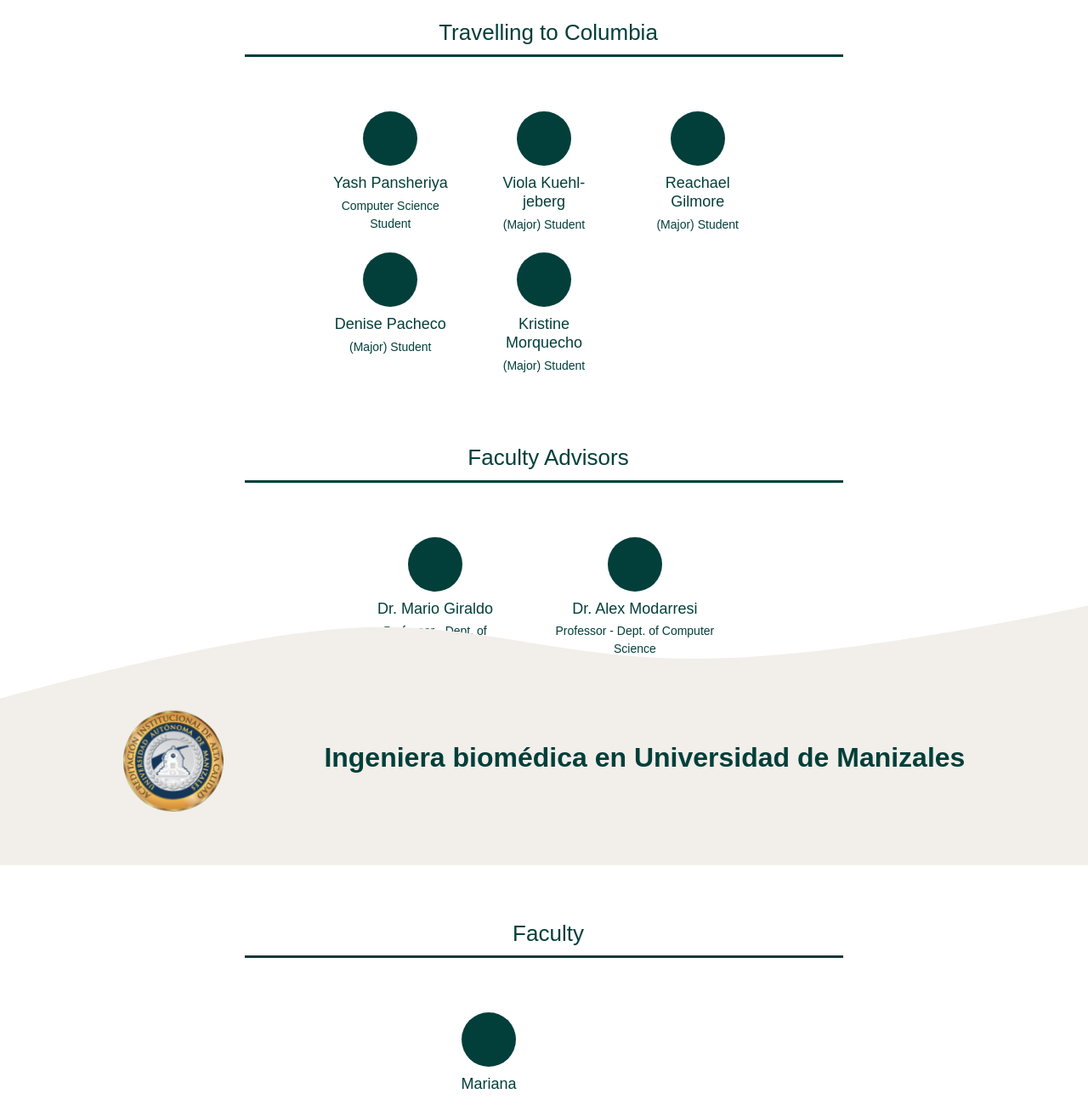
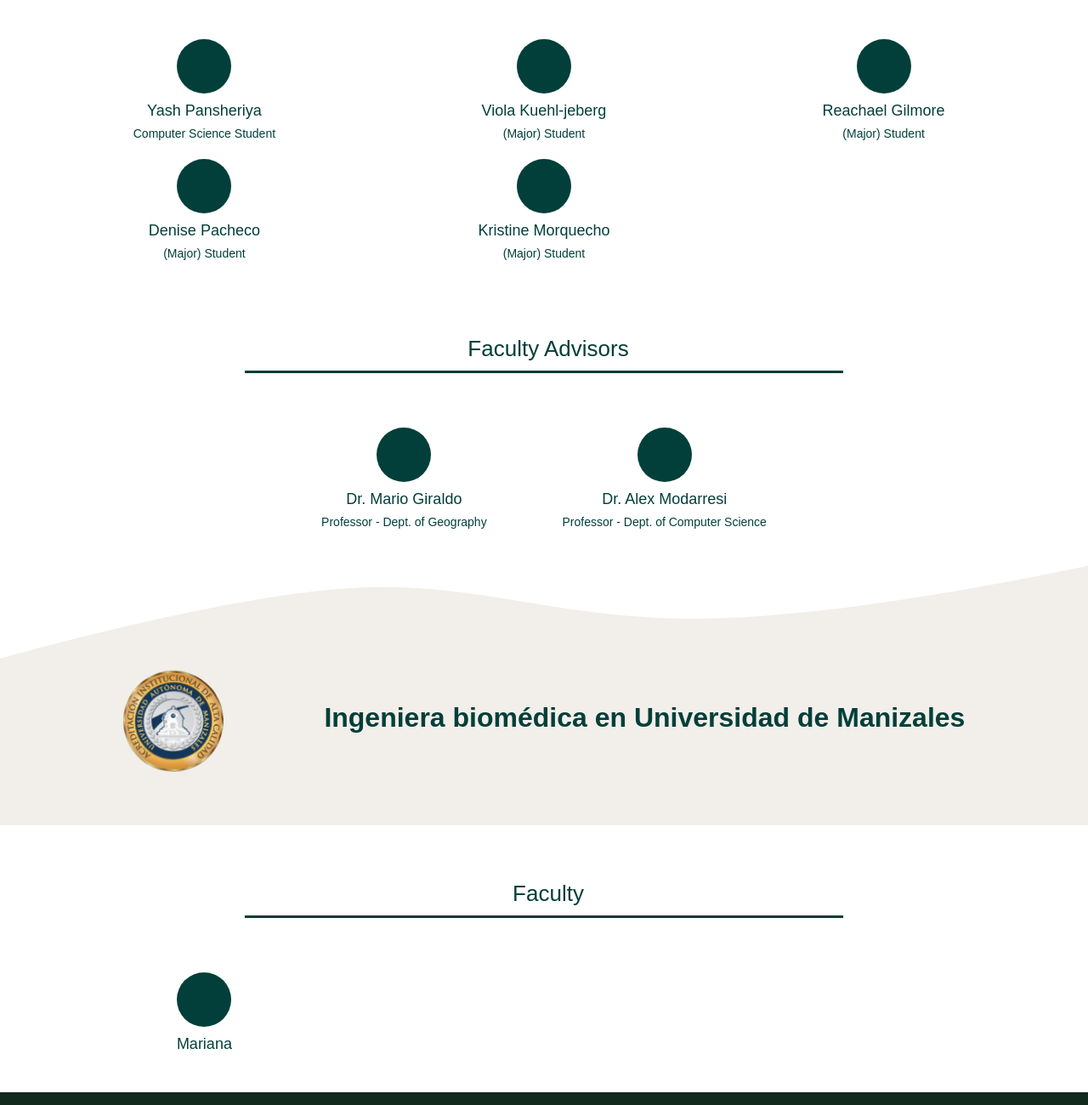
Before and after one commit to Vaish1405/colco-ml, a plain HTML site: page teams.html in a window 1280 px wide. Shown: the part 1780-3080 px from the top of the page at 85% size. Drawn offline with nearby package versions, Linux system fonts and the light colour scheme.

Commit message:
final updates for teams

```diff
--- a/teams.html
+++ b/teams.html
@@ -112,7 +112,7 @@
         <h3>Data Collection</h3>
         <hr class="line-break" />
 
-        <div class="team-grid">
+        <div class="team-grid container">
             <div class="team-member">
                 <div class="member-image"></div>
                 <h4>Andre Castillo Lee</h4>
@@ -151,7 +151,7 @@
         <h3>Travelling to Columbia</h3>
         <hr class="line-break" />
 
-        <div class="team-grid">
+        <div class="team-grid container">
             <div class="team-member">
                 <div class="member-image"></div>
                 <h4>Yash Pansheriya</h4>
@@ -185,7 +185,7 @@
         <h3>Faculty Advisors</h3>
         <hr class="line-break" />
 
-        <div class="team-grid d-flex justify-content-center">
+        <div class="team-grid container d-flex justify-content-center">
             <div class="team-member">
                 <div class="member-image"></div>
                 <h4>Dr. Mario Giraldo</h4>
@@ -199,7 +199,7 @@
         </div>
     </section>
 
-    <div class="uni">
+    <div class="uni mt-0">
         <svg class="svg-lg" viewBox="0 0 1440 344" fill="none" xmlns="http://www.w3.org/2000/svg">
             <path fill-rule="evenodd" clip-rule="evenodd" d="M1443 0C1443 0 1133.01 68.6134 931.887 70.6791C730.762 72.7447 626.386 17.0071 449.607 31.143C272.828 45.2788 -6 125.245 -6 125.245V344H1443V0Z" fill="#F2EEE9"/>
         </svg>
@@ -217,7 +217,7 @@
     <section class="team">
         <h3>Faculty</h3>
         <hr class="line-break" />
-        <div class="team-grid">
+        <div class="team-grid container">
             <div class="team-member">
                 <div class="member-image"></div>
                 <h4>Mariana</h4>
```
